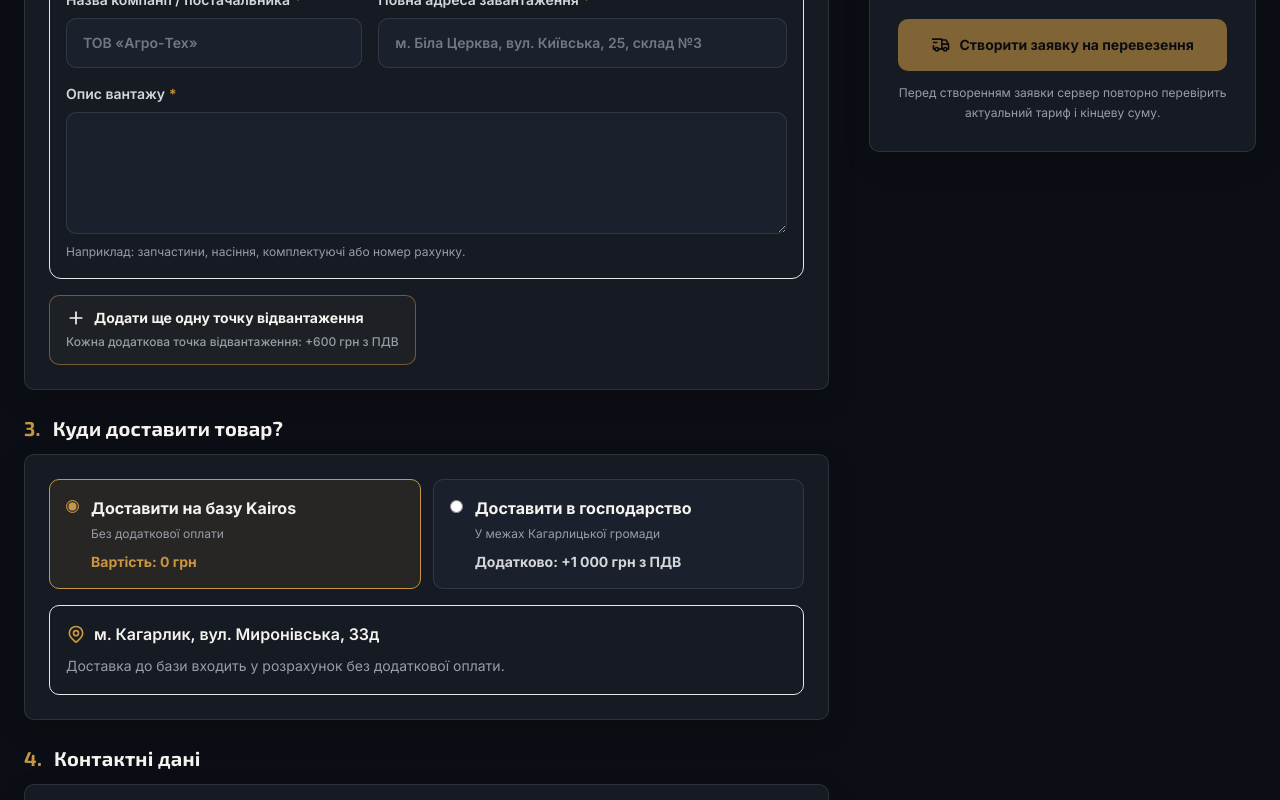
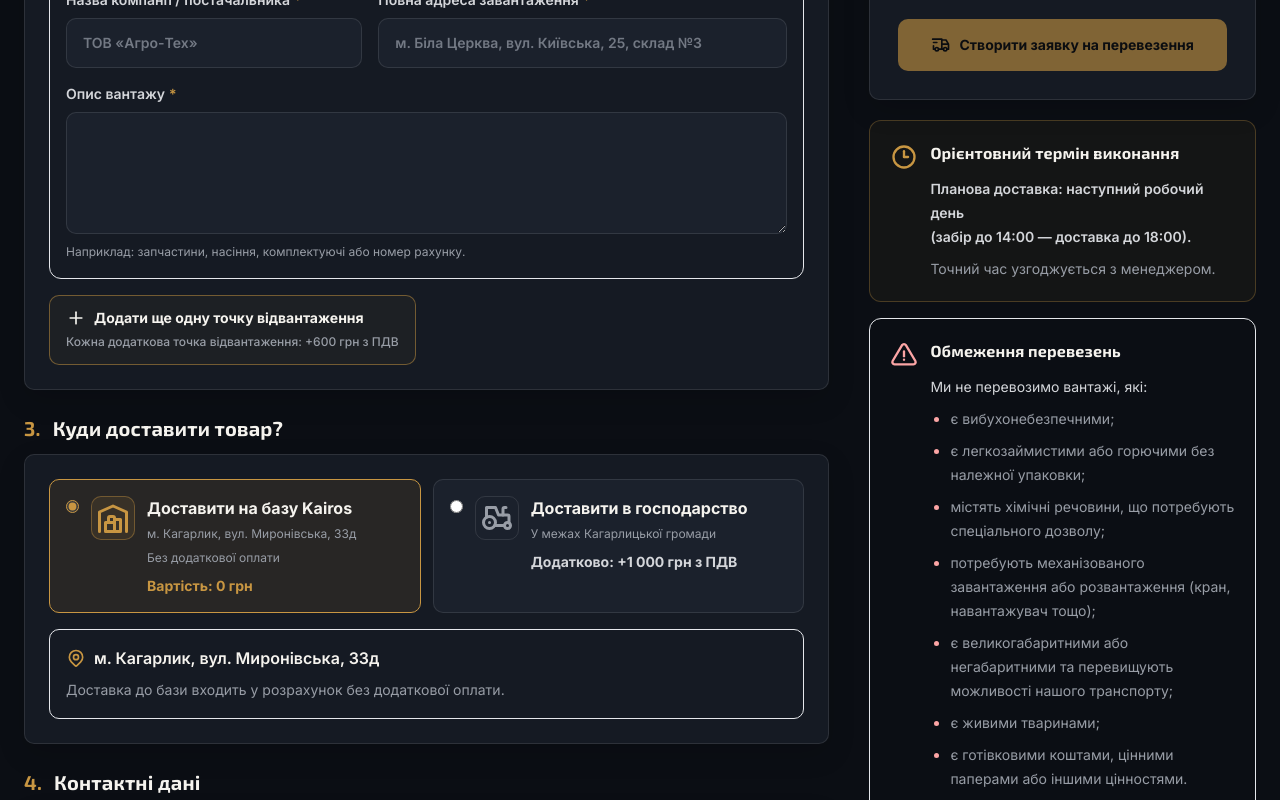
Before and after one commit to Serhiy199/Kairos-Parts, a Next.js app: page /logistics/request in a window 1280 px wide. Shown: the part 820-1620 px from the top of the page. Built offline with nearby package versions, Linux system fonts and the light colour scheme; no server answers.

Commit message:
style: add logistics delivery guidance

```diff
--- a/components/public/logistics/logistics-request-form.tsx
+++ b/components/public/logistics/logistics-request-form.tsx
@@ -2,13 +2,18 @@
 
 import { useEffect, useMemo, useRef, useState } from 'react';
 import Link from 'next/link';
+import type { IconType } from 'react-icons';
 import {
+  TbAlertTriangle,
+  TbBuildingWarehouse,
   TbCheck,
   TbCircleCheck,
+  TbClockHour3,
   TbInfoCircle,
   TbLoader2,
   TbMapPin,
   TbPlus,
+  TbTractor,
   TbTrash,
   TbTruckDelivery
 } from 'react-icons/tb';
@@ -147,6 +152,15 @@ const logisticsFieldClassName =
 const logisticsTextareaClassName = `${logisticsFieldClassName} min-h-[128px] resize-y`;
 const logisticsLabelClassName =
   'grid gap-2 text-sm font-semibold text-public-secondary';
+const LOGISTICS_TRANSPORT_RESTRICTIONS = [
+  'є вибухонебезпечними',
+  'є легкозаймистими або горючими без належної упаковки',
+  'містять хімічні речовини, що потребують спеціального дозволу',
+  'потребують механізованого завантаження або розвантаження (кран, навантажувач тощо)',
+  'є великогабаритними або негабаритними та перевищують можливості нашого транспорту',
+  'є живими тваринами',
+  'є готівковими коштами, цінними паперами або іншими цінностями'
+] as const;
 
 function RequiredLabel({ children }: { children: React.ReactNode }) {
   return (
@@ -774,14 +788,17 @@ export function LogisticsRequestForm({ initialContact }: LogisticsRequestFormPro
             <DestinationRadio
               value="KAIROS_BASE"
               checked={destinationType === 'KAIROS_BASE'}
+              icon={TbBuildingWarehouse}
               title="Доставити на базу Kairos"
-              description="Без додаткової оплати"
+              description={KAIROS_LOGISTICS_BASE_ADDRESS}
+              supportingText="Без додаткової оплати"
               price={`Вартість: ${formatLogisticsPrice(0)}`}
               onChange={selectDestination}
             />
             <DestinationRadio
               value="FARM"
               checked={destinationType === 'FARM'}
+              icon={TbTractor}
               title="Доставити в господарство"
               description="У межах Кагарлицької громади"
               price={`Додатково: +${formatLogisticsPrice(
@@ -953,10 +970,11 @@ export function LogisticsRequestForm({ initialContact }: LogisticsRequestFormPro
         </section>
       </div>
 
-      <aside
-        aria-labelledby="logistics-price-preview-title"
-        className="public-card min-w-0 p-5 sm:p-7 lg:sticky lg:top-24"
-      >
+      <div className="grid min-w-0 content-start gap-5">
+        <aside
+          aria-labelledby="logistics-price-preview-title"
+          className="public-card min-w-0 p-5 sm:p-7 lg:sticky lg:top-24"
+        >
         <p className="text-xs font-bold uppercase tracking-[0.18em] text-accent">
           Серверний тариф
         </p>
@@ -1074,7 +1092,6 @@ export function LogisticsRequestForm({ initialContact }: LogisticsRequestFormPro
         <button
           type="submit"
           disabled={!canSubmit}
-          aria-describedby="logistics-submit-helper"
           className="mt-5 inline-flex min-h-[52px] w-full items-center justify-center gap-2 rounded-lg bg-accent px-5 py-3 text-sm font-bold text-primary transition hover:bg-accent-hover focus-visible:outline focus-visible:outline-2 focus-visible:outline-offset-2 focus-visible:outline-accent disabled:cursor-not-allowed disabled:opacity-60"
         >
           <TbTruckDelivery aria-hidden="true" className="size-5" />
@@ -1085,30 +1102,105 @@ export function LogisticsRequestForm({ initialContact }: LogisticsRequestFormPro
         <p aria-live="polite" className="sr-only">
           {isSubmitting ? 'Заявка створюється.' : ''}
         </p>
-        <p
-          id="logistics-submit-helper"
-          className="mt-3 text-center text-xs leading-5 text-public-muted"
-        >
-          Перед створенням заявки сервер повторно перевірить актуальний тариф і
-          кінцеву суму.
-        </p>
-      </aside>
+        </aside>
+
+        <DeliveryGuidance />
+      </div>
     </form>
+  );
+}
+
+function DeliveryGuidance() {
+  return (
+    <div className="grid gap-4">
+      <section
+        aria-labelledby="logistics-estimated-delivery-title"
+        className="rounded-xl border border-accent/30 bg-accent/5 p-4 sm:p-5"
+      >
+        <div className="flex items-start gap-3">
+          <TbClockHour3
+            aria-hidden="true"
+            className="mt-0.5 size-7 shrink-0 text-accent"
+          />
+          <div className="min-w-0">
+            <h2
+              id="logistics-estimated-delivery-title"
+              className="font-bold text-public-primary"
+            >
+              Орієнтовний термін виконання
+            </h2>
+            <p className="mt-3 text-sm font-semibold leading-6 text-public-secondary">
+              Планова доставка: наступний робочий день
+              <br />
+              (забір до 14:00 — доставка до 18:00).
+            </p>
+            <p className="mt-2 text-sm leading-6 text-public-muted">
+              Точний час узгоджується з менеджером.
+            </p>
+          </div>
+        </div>
+      </section>
+
+      <section
+        aria-labelledby="logistics-restrictions-title"
+        className="rounded-xl border border-public-danger/30 bg-public-elevated/60 p-4 sm:p-5"
+      >
+        <div className="flex items-start gap-3">
+          <TbAlertTriangle
+            aria-hidden="true"
+            className="mt-0.5 size-7 shrink-0 text-public-danger"
+          />
+          <div className="min-w-0">
+            <h2
+              id="logistics-restrictions-title"
+              className="font-bold text-public-primary"
+            >
+              Обмеження перевезень
+            </h2>
+            <p className="mt-3 text-sm leading-6 text-public-secondary">
+              Ми не перевозимо вантажі, які:
+            </p>
+            <ul className="mt-2 grid gap-2 pl-5 text-sm leading-6 text-public-muted">
+              {LOGISTICS_TRANSPORT_RESTRICTIONS.map((restriction, index) => (
+                <li
+                  key={restriction}
+                  className="list-disc marker:text-public-danger"
+                >
+                  {restriction}
+                  {index === LOGISTICS_TRANSPORT_RESTRICTIONS.length - 1
+                    ? '.'
+                    : ';'}
+                </li>
+              ))}
+            </ul>
+            <p className="mt-4 border-t border-public-border pt-4 text-sm leading-6 text-public-muted">
+              Kairos Logistics залишає за собою право відмовити у виконанні
+              заявки, якщо перевезення суперечить законодавству України,
+              правилам безпеки або технічним можливостям сервісу.
+            </p>
+          </div>
+        </div>
+      </section>
+    </div>
   );
 }
 
 function DestinationRadio({
   value,
   checked,
+  icon: Icon,
   title,
   description,
+  supportingText,
   price,
   onChange
 }: {
   value: LogisticsDestinationType;
   checked: boolean;
+  icon: IconType;
   title: string;
   description: string;
+  supportingText?: string;
   price: string;
   onChange: (value: LogisticsDestinationType) => void;
 }) {
@@ -1129,11 +1221,26 @@ function DestinationRadio({
           onChange={() => onChange(value)}
           className="mt-1 accent-accent"
         />
-        <span>
+        <span
+          aria-hidden="true"
+          className={`flex size-11 shrink-0 items-center justify-center rounded-lg border ${
+            checked
+              ? 'border-accent/40 bg-accent/10 text-accent'
+              : 'border-public-border bg-public-page/40 text-public-muted'
+          }`}
+        >
+          <Icon className="size-9" />
+        </span>
+        <span className="min-w-0">
           <span className="block font-bold text-public-primary">{title}</span>
           <span className="mt-1 block text-xs leading-5 text-public-muted">
             {description}
           </span>
+          {supportingText ? (
+            <span className="mt-1 block text-xs leading-5 text-public-muted">
+              {supportingText}
+            </span>
+          ) : null}
           <span
             className={`mt-2 block text-sm font-bold ${
               checked ? 'text-accent' : 'text-public-secondary'
```
